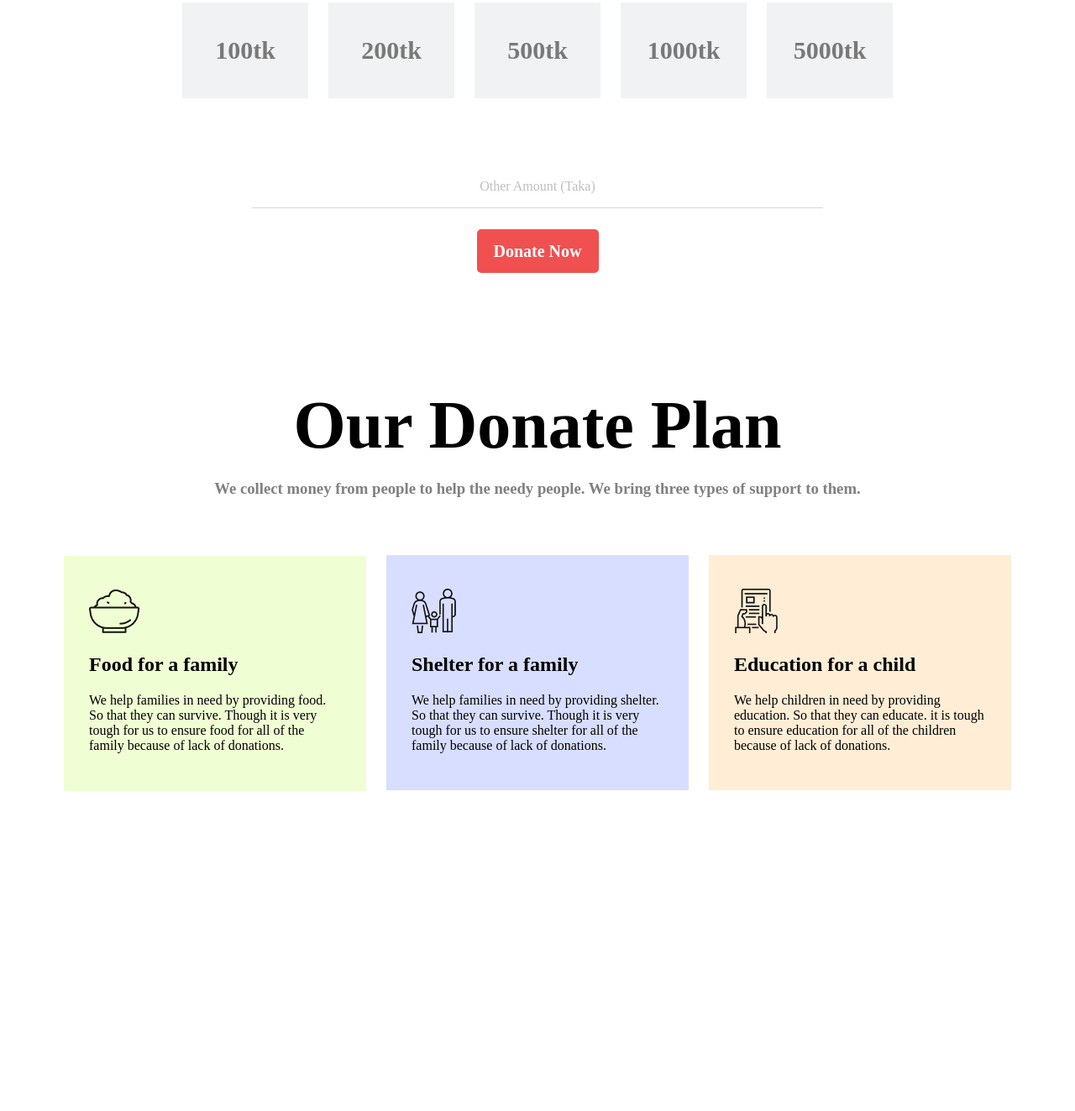
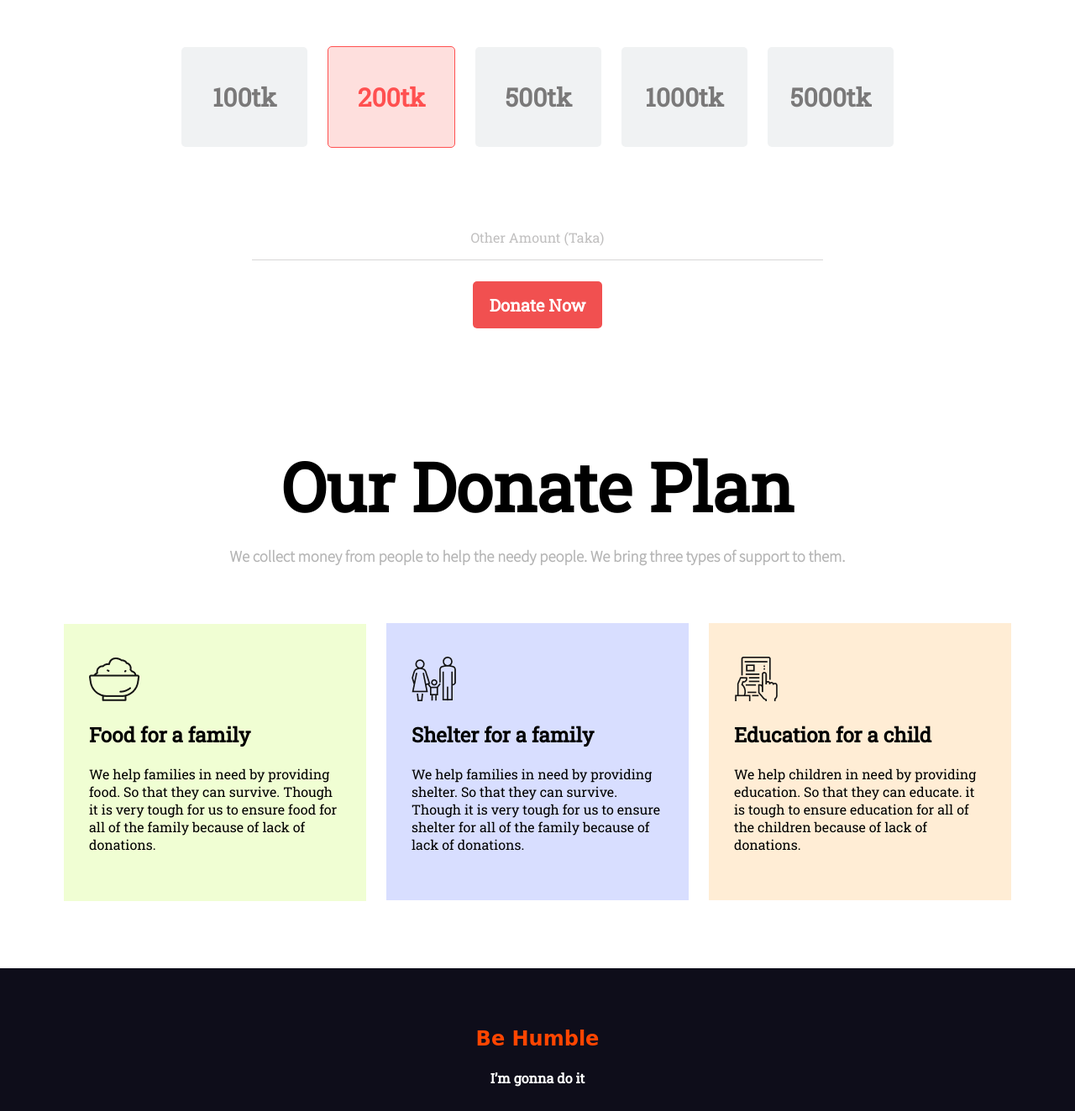
Before and after one commit to mahiuddinTuhin/Donate-For-Humanity, a plain HTML site: page index.html in a window 1280 px wide. Shown: the part 1010-2333 px from the top of the page at 84% size. Before the commit the page ends 2032 px from the top, so only its background shows below. Drawn offline with Linux system fonts and the light colour scheme.

Commit message:
finishing third and footer part at all

```diff
--- a/index.html
+++ b/index.html
@@ -5,16 +5,26 @@
     <meta http-equiv="X-UA-Compatible" content="IE=edge">
     <meta name="viewport" content="width=device-width, initial-scale=1.0">
 
+    <link rel="preconnect" href="https://fonts.googleapis.com">
+    <link rel="preconnect" href="https://fonts.gstatic.com" crossorigin>
+    <link href="https://fonts.googleapis.com/css2?family=Roboto+Slab&display=swap" rel="stylesheet">
+
+
+
+    <link rel="preconnect" href="https://fonts.googleapis.com">
+    <link rel="preconnect" href="https://fonts.gstatic.com" crossorigin>
+    <link href="https://fonts.googleapis.com/css2?family=Source+Sans+Pro:wght@300&display=swap" rel="stylesheet">
+
     <link rel="stylesheet" href="style/styles.css">
 
-    <title>DONATE FOR HUMANITY</title>
+    <title>DONATE FOR Mankind</title>
 </head>
 <body>
 
     <section class="header text-align">
         <div class="banner-text">
-            <h1 class="header-text"><span class="orange-text">You</span> Have Been Created To Help Mankind.</h1>
-            <h3>“No one is useless in this world who lightens the burdens of another.You have not lived today until you have done
+            <h1 class="header-text"><span class="orange-text">You</span> Have Been Created For Mankind.</h1>
+            <h3 class="sub-text">“No one is useless in this world who lightens the burdens of another. You have not lived today until you have done
             something for someone who can never repay you.</h3>
             <a href="#" alt="donate now" target="_blank" class="link-btn">Donate Now</a>
         </div>
@@ -27,7 +37,7 @@
         </div>
         <div class="donation-amount">
             <p id="amount">100tk</p>
-            <p id="amount">200tk</p>
+            <p class="highlight">200tk</p>
             <p id="amount">500tk</p>
             <p id="amount">1000tk</p>
             <p id="amount">5000tk</p>
@@ -68,5 +78,12 @@
         </div>
     </section>
 
+
+
+    <section class="footer">
+        <h1 class="orange-text">Be Humble</h1>
+        <h4>I’m gonna do it</h4>
+    </section>
+
 </body>
 </html>
--- a/style/styles.css
+++ b/style/styles.css
@@ -1,6 +1,8 @@
 body{
     margin: 0;
     padding: 0;
+    font-family: 'Roboto Slab',
+    serif;
 }
 
 .header{
@@ -20,6 +22,8 @@ body{
 .header h3{
     margin-bottom: 50px;
 }
+
+
 .orange-text{
     color: orangered;
 }
@@ -51,9 +55,24 @@ body{
 
 
 .sub-text{
-    color: gray;
+    color: rgb(180, 180, 180);
+    font-family: 'Source Sans Pro',
+    sans-serif;
 }
 
+.highlight{
+    width: 150px;
+    padding: 40px 0;
+    background-color: rgb(254, 223, 221);
+    border: 1px solid rgb(255, 80, 80);
+    margin: 0 10px 80px 10px;
+    display: inline-block;
+    font-size: 30px;
+    font-weight: 600;
+    color: rgb(255, 80, 80);
+    border-radius: 5px;
+
+}
 #amount  {
     width: 150px;
     padding: 40px 0;
@@ -63,6 +82,7 @@ body{
     font-size: 30px;
     font-weight: 600;
     color: rgb(122, 121, 121);
+    border-radius: 5px;
 
 }
 .insert-tk p{
@@ -77,16 +97,17 @@ body{
     background-color: rgb(216, 215, 215);
 }
 
+
 .donate-today{
     margin-bottom: 150px;
 }
 
 #box-type{
     width: 300px;
-    padding: 40px 30px;
+    padding: 40px 30px 40px 30px;
     margin: 50px 10px 80px 10px;
     display: inline-block;
-    height: 200px;
+    height: 250px;
     text-align: left;
 }
 
@@ -101,3 +122,17 @@ body{
 .shelter-box{
     background-color: rgb(216, 222, 255);
 }
+
+.footer{
+    padding: 50px 0;
+    text-align: center;
+    color:#fff;
+    height: 70px;
+    width: 100%;
+    background-color: rgb(14, 13, 26);
+}
+
+.footer h1{
+    font-family: 'Brush Script MT',
+    cursive;
+}
```
